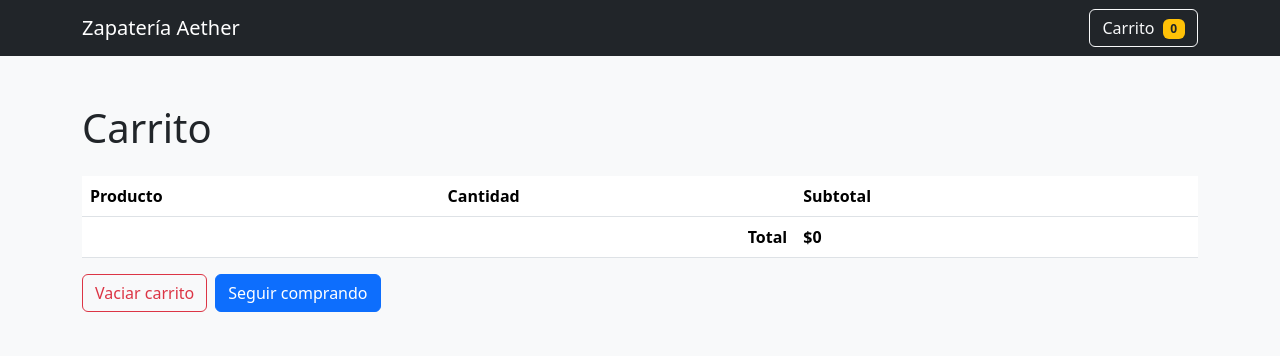
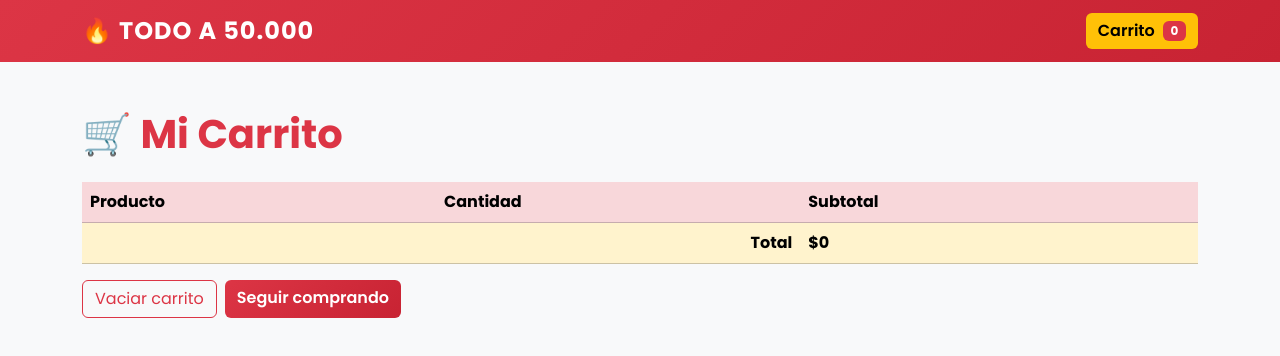
Before and after one commit to JhRA9/semana13, a website: page public/cart.html in a window 1280 px wide. Drawn offline with nearby package versions, Linux system fonts and the light colour scheme; no server answers.

Commit message:
cambio-estilos

```diff
--- a/public/cart.html
+++ b/public/cart.html
@@ -1,26 +1,75 @@
-<!doctype html>
+<!DOCTYPE html>
 <html lang="es">
   <head>
-  <meta charset="utf-8"/>
-  <meta name="viewport" content="width=device-width, initial-scale=1"/>
-  <title>Carrito - Zapatería Aether</title>
-  <link href="https://cdn.jsdelivr.net/npm/bootstrap@5.3.3/dist/css/bootstrap.min.css" rel="stylesheet">
+    <meta charset="utf-8" />
+    <meta name="viewport" content="width=device-width, initial-scale=1" />
+    <title>Carrito - TODO A 50.000</title>
+    <link
+      href="https://cdn.jsdelivr.net/npm/bootstrap@5.3.3/dist/css/bootstrap.min.css"
+      rel="stylesheet"
+    />
+    <link
+      href="https://fonts.googleapis.com/css2?family=Poppins:wght@400;600;700&display=swap"
+      rel="stylesheet"
+    />
+    <style>
+      body {
+        font-family: "Poppins", sans-serif;
+      }
+      .navbar-custom {
+        background: linear-gradient(135deg, #dc3545 0%, #c82333 100%);
+      }
+      .navbar-brand {
+        font-weight: 700;
+        font-size: 1.5rem;
+        letter-spacing: 1px;
+      }
+      .btn-cart {
+        background-color: #ffc107;
+        color: #000;
+        font-weight: 600;
+        border: none;
+      }
+      .btn-cart:hover {
+        background-color: #ffb300;
+        color: #000;
+      }
+      .cart-title {
+        color: #dc3545;
+        font-weight: 700;
+      }
+      .btn-custom-primary {
+        background: linear-gradient(135deg, #dc3545 0%, #c82333 100%);
+        border: none;
+        color: white;
+        font-weight: 600;
+      }
+      .btn-custom-primary:hover {
+        background: linear-gradient(135deg, #c82333 0%, #bd2130 100%);
+        color: white;
+      }
+    </style>
   </head>
   <body class="bg-light">
-  <nav class="navbar navbar-expand-lg navbar-dark bg-dark">
+    <nav class="navbar navbar-expand-lg navbar-dark navbar-custom">
       <div class="container">
-      <a class="navbar-brand" href="/">Zapatería Aether</a>
+        <a class="navbar-brand" href="/">🔥 TODO A 50.000</a>
         <div class="d-flex">
-        <a href="/cart.html" class="btn btn-outline-light">Carrito <span id="cart-count" class="badge bg-warning text-dark ms-1">0</span></a>
+          <a href="/cart.html" class="btn btn-cart"
+            >Carrito
+            <span id="cart-count" class="badge bg-danger text-white ms-1"
+              >0</span
+            ></a
+          >
         </div>
       </div>
     </nav>
 
     <main class="container py-5">
-    <h1 class="mb-4">Carrito</h1>
+      <h1 class="mb-4 cart-title">🛒 Mi Carrito</h1>
       <div class="table-responsive">
         <table class="table table-striped align-middle">
-        <thead>
+          <thead class="table-danger">
             <tr>
               <th>Producto</th>
               <th>Cantidad</th>
@@ -30,7 +79,7 @@
           </thead>
           <tbody id="cart-body"></tbody>
           <tfoot>
-          <tr>
+            <tr class="table-warning fw-bold">
               <th colspan="2" class="text-end">Total</th>
               <th id="cart-total">$0</th>
               <th></th>
@@ -39,8 +88,10 @@
         </table>
       </div>
       <div class="d-flex gap-2">
-      <button id="btn-clear" class="btn btn-outline-danger">Vaciar carrito</button>
-      <a href="/" class="btn btn-primary">Seguir comprando</a>
+        <button id="btn-clear" class="btn btn-outline-danger">
+          Vaciar carrito
+        </button>
+        <a href="/" class="btn btn-custom-primary">Seguir comprando</a>
       </div>
     </main>
 
```
Also changed, not shown: public/index.html (+59 -14 lines). Lines whose indentation alone changed are shown as unchanged.
